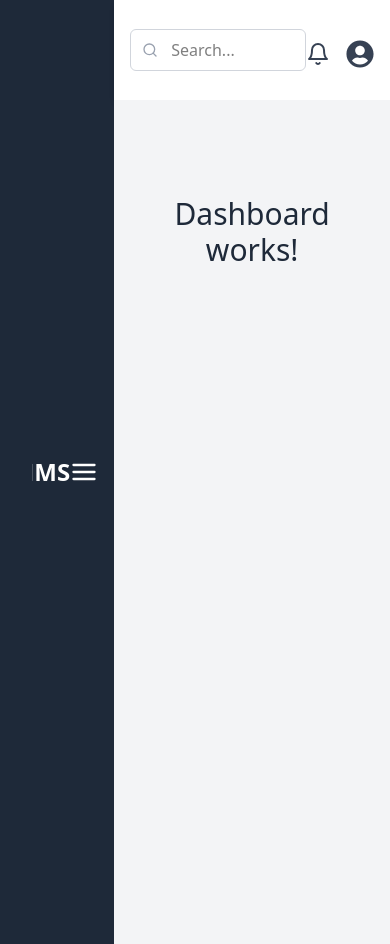
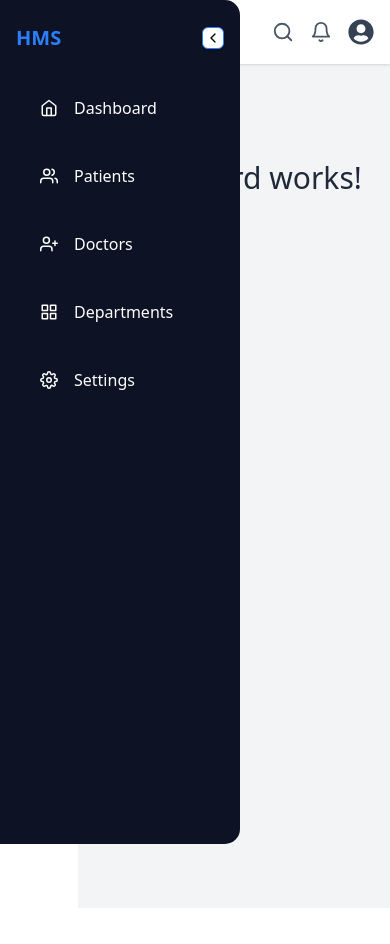
Before and after one commit to Aurang-zaib-Rehman/HMS-Admin-Dashboard, a React (Vite) app: page / in a window 390 px wide. After the commit the page ends 908 px from the top, so only its background shows below. Built offline with nearby package versions, Linux system fonts and the light colour scheme.

Commit message:
feat: major UI improvements — responsive sidebar, mobile toggle, icons, layout fixes

```diff
--- a/src/Components/Navbar.jsx
+++ b/src/Components/Navbar.jsx
@@ -2,24 +2,34 @@ import React from "react";
 import { FiBell, FiSearch } from "react-icons/fi";
 import { FaUserCircle } from "react-icons/fa";
 
-const Navbar = () => {
+const Navbar = ({ sidebarOpen }) => {
   return (
-    <div className="h-[100px] bg-white shadow-md flex items-center justify-between px-4 md:px-6">
+    <div className="h-16 bg-white shadow-sm flex items-center  justify-between px-4 md:px-6 static top-0 z-40">
 
-      {/* Search Bar */}
-      <div className="flex items-center w-full md:w-1/3 relative">
-        <FiSearch className="absolute left-3 text-gray-400" />
-        <input
-          type="text"
-          placeholder="Search..."
-          className="pl-10 pr-4 py-2 w-full border border-gray-300 rounded-md focus:outline-none focus:ring-2 focus:ring-blue-500"
-        />
-      </div>
+      {/* Search: full on desktop, icon only on mobile */}
+      <div className="flex items-center w-full justify-between">
+        <div className="hidden md:block relative w-full max-w-md">
+          <FiSearch className="absolute left-3 top-1/2 -translate-y-1/2 text-gray-400" />
+          <input
+            type="text"
+            placeholder="Search..."
+            className="pl-10 pr-4 py-2 w-full border border-gray-300 rounded-md
+            focus:outline-none focus:ring-2 focus:ring-blue-500"
+          />
+        </div>
 
-      {/* Right Side Icons */}
-      <div className="flex items-center gap-4 md:gap-6 mt-2 md:mt-0">
-        <FiBell size={24} className="text-gray-700 cursor-pointer" />
-        <FaUserCircle size={28} className="text-gray-700 cursor-pointer" />
+        {/* Mobile search + icons */}
+        <div className="flex items-center gap-4  md:hidden ml-auto">
+          <FiSearch size={22} className="text-gray-600 cursor-pointer" />
+          <FiBell size={22} className="text-gray-600 cursor-pointer" />
+          <FaUserCircle size={26} className="text-gray-700 cursor-pointer" />
+        </div>
+
+        {/* Desktop icons */}
+        <div className="hidden md:flex items-center gap-4 ml-4">
+          <FiBell size={22} className="text-gray-600 cursor-pointer hover:text-blue-600" />
+          <FaUserCircle size={26} className="text-gray-700 cursor-pointer hover:text-blue-600" />
+        </div>
       </div>
     </div>
   );
--- a/src/Components/Sidebar.jsx
+++ b/src/Components/Sidebar.jsx
@@ -1,54 +1,115 @@
-import React, { useState } from "react";
+import React, { useState, useEffect } from "react";
 import { Link, useLocation } from "react-router-dom";
-import { FiHome, FiUsers, FiClipboard, FiSettings, FiMenu } from "react-icons/fi";
+import {
+  FiHome,
+  FiUsers,
+  FiGrid,
+  FiUserPlus,
+  FiSettings,
+  FiChevronLeft,
+  FiChevronRight,
+} from "react-icons/fi";
 
 const Sidebar = () => {
-  const location = useLocation();
-  const [isOpen, setIsOpen] = useState(false);
+  const { pathname } = useLocation();
+  const [isOpen, setIsOpen] = useState(true);
+
+  const handleToggle = () => {
+    setIsOpen(!isOpen);
+  };
+
+  // AUTO EXPAND WHEN SWITCHING TO DESKTOP
+  useEffect(() => {
+    const handleResize = () => {
+      if (window.innerWidth >= 768) {
+        setIsOpen(true); // force open on desktop
+      }
+    };
+    window.addEventListener("resize", handleResize);
+    return () => window.removeEventListener("resize", handleResize);
+  }, []);
 
   const menuItems = [
-    { name: "Dashboard", icon: <FiHome />, path: "/dashboard" },
-    { name: "Patients", icon: <FiUsers />, path: "/patients" },
-    { name: "Doctors", icon: <FiClipboard />, path: "/doctors" },
-    { name: "Departments", icon: <FiClipboard />, path: "/departments" },
-    { name: "Settings", icon: <FiSettings />, path: "/settings/profile" },
+    { name: "Dashboard", icon: <FiHome className="md:w-[22px] md:h-[22px] w-[18px] h-[18px]" />, path: "/dashboard" },
+    { name: "Patients", icon: <FiUsers className="md:w-[22px] md:h-[22px] w-[18px] h-[18px]" />, path: "/patients" },
+    { name: "Doctors", icon: <FiUserPlus className="md:w-[22px] md:h-[22px] w-[18px] h-[18px]" />, path: "/doctors" },
+    { name: "Departments", icon: <FiGrid className="md:w-[22px] md:h-[22px] w-[18px] h-[18px]" />, path: "/departments" },
+    { name: "Settings", icon: <FiSettings className="md:w-[22px] md:h-[22px] w-[18px] h-[18px]" />, path: "/settings" },
   ];
 
   return (
     <>
-      {/* Mobile menu button */}
-      <div className="md:hidden flex justify-between items-center bg-gray-800 text-white p-4">
-        <h1 className="text-2xl font-bold">HMS</h1>
-        <button onClick={() => setIsOpen(!isOpen)}>
-          <FiMenu size={28} />
+      <div
+        className={`
+          fixed top-0 left-0 h-screen bg-[#0D1224] z-50 text-white
+          flex flex-col py-6 transition-all duration-300
+          ${isOpen ? "w-[20%] min-w-[240px]" : "w-[85px]"}
+          rounded-r-[15px]
+        `}
+      >
+        {/* TOP AREA */}
+        <div className="flex items-center justify-between px-4">
+
+          {/* Logo responsive */}
+          <div className="font-bold text-blue-500 text-xl lg:text-2xl">
+            HMS
+          </div>
+
+          {/* Toggle Button - smaller + mobile only */}
+          <button
+            onClick={handleToggle}
+            className="
+              lg:hidden
+              bg-white text-black
+              p-[2px] rounded-md shadow ml-3
+              flex items-center justify-center
+              border border-blue-500
+            "
+          >
+            {isOpen ? (
+              <FiChevronLeft size={16} />
+            ) : (
+              <FiChevronRight size={16} />
+            )}
           </button>
         </div>
 
-      {/* Sidebar */}
-      <div
-        className={`bg-gray-800 text-white h-screen p-4 flex flex-col fixed md:relative top-0 left-0 z-50
-          ${isOpen ? "w-64" : "w-0"} md:w-1/5 transition-all duration-300 overflow-hidden`}
-      >
-        <h1 className="text-2xl font-bold mb-8 text-center hidden md:block">HMS</h1>
-        <nav className="flex flex-col gap-2">
-          {menuItems.map((item) => (
+        {/* MENU ITEMS */}
+        <nav className="mt-8 flex flex-col gap-[20px]">
+          {menuItems.map((item) => {
+            const active = pathname === item.path;
+            return (
               <Link
                 key={item.name}
                 to={item.path}
-              className={`flex items-center gap-3 px-4 py-2 rounded hover:bg-gray-700 transition-colors ${
-                location.pathname === item.path ? "bg-gray-700" : ""
-              }`}
-              onClick={() => setIsOpen(false)} // Close menu on mobile
+                className={`
+                  relative flex items-center gap-4
+                  pl-7 pr-1 py-3
+                  w-[90%] mx-auto
+                  rounded-[12px] transition-all
+                  ${active ? "bg-white text-black" : "text-white hover:bg-[#1A2340]"}
+                `}
               >
+                {/* ICON - centered perfectly */}
+                <span className="flex items-center justify-center">
                   {item.icon}
-              <span className="hidden md:inline">{item.name}</span>
+                </span>
+
+                {isOpen && (
+                  <span className={`text-[16px] ${active ? "text-black" : "text-white"}`}>
+                    {item.name}
+                  </span>
+                )}
               </Link>
-          ))}
+            );
+          })}
         </nav>
       </div>
 
-      {/* Overlay for mobile */}
-      {isOpen && <div className="fixed inset-0 bg-black opacity-50 md:hidden" onClick={() => setIsOpen(false)}></div>}
+      {/* CONTENT SPACING */}
+      <div
+        className={`${isOpen ? "ml-[20%]" : "ml-[80px]"} transition-all duration-300`}
+      ></div>
     </>
   );
 };
```
Also changed, not shown: src/Components/Layout.jsx (line endings or trailing spaces). Lines whose indentation alone changed are shown as unchanged.
